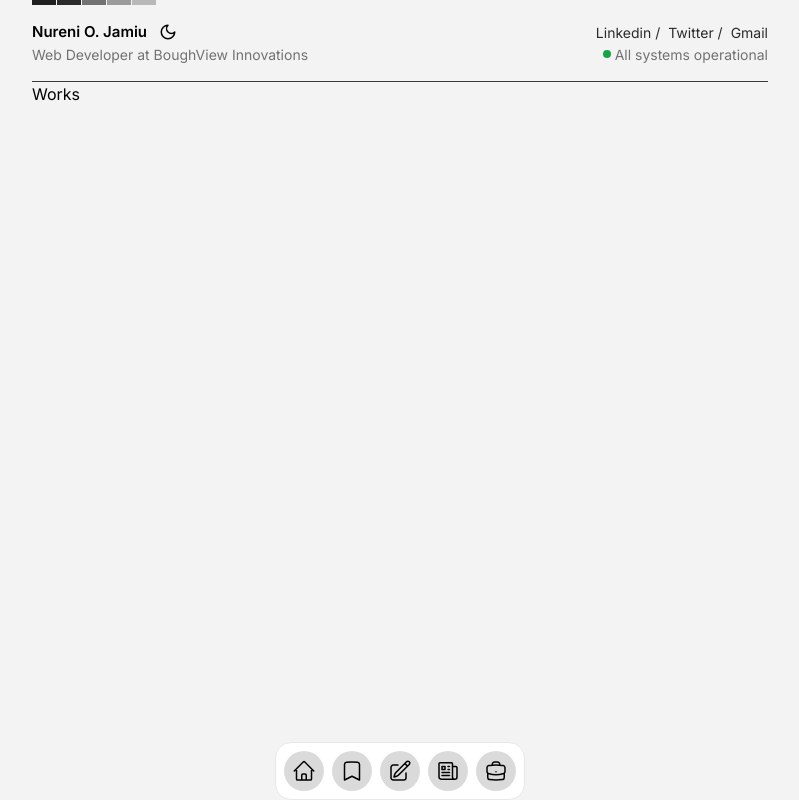
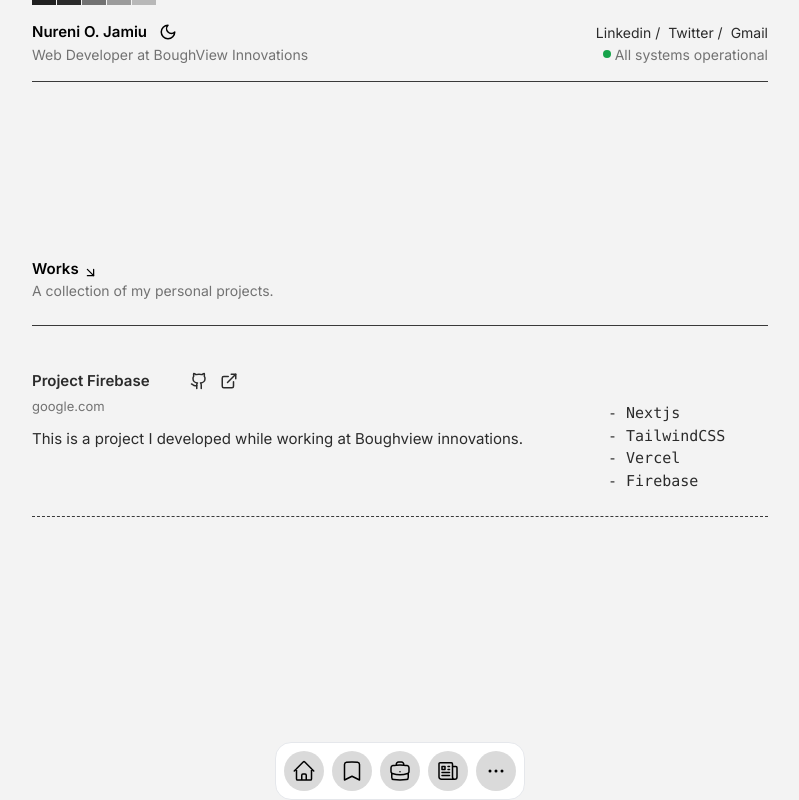
Before and after one commit to NureniJamiu/portfolio-v.3.0, a Next.js app: page /works in a window 1280 px wide. Shown: the whole page, without its empty margins (240-1039 px from the left). Built offline with nearby package versions, Linux system fonts and the light colour scheme.

Commit message:
massive updates

```diff
--- a/src/app/(admin)/_components/BookmarkForm.jsx
+++ b/src/app/(admin)/_components/BookmarkForm.jsx
@@ -7,7 +7,6 @@ import CustomMarkdown from './CustomMarkdown'
 const BookmarkForm = ({ initialData = {} }) => {
     const [body, setBody] = useState(initialData.body || '')
 
-    // Update hidden input when body changes
     useEffect(() => {
         const hiddenInput = document.getElementById('hidden-body')
         if (hiddenInput) {
--- a/src/app/(app)/works/page.jsx
+++ b/src/app/(app)/works/page.jsx
@@ -1,7 +1,54 @@
-import React from "react";
+import Divider from "@/components/custom/Divider";
+import MarkdownComponent from "@/components/custom/MarkdownComponent";
+import PageTitle from "@/components/custom/PageTitle";
+import { techStack } from "@/mockdata/mockData";
+import { ExternalLink, GithubIcon } from "lucide-react";
 
 const Page = () => {
-  return <div>Works</div>;
+  return <div>
+    <PageTitle
+        title="Works"
+        description="A collection of my personal projects."
+      />
+      <Project />
+  </div>;
 };
 
 export default Page;
+
+const Project = () => {
+    return (
+        <>
+            <div className="flex gap-4 text-[15px] py-5 text-[#2b2b2b] dark:text-[#dbdbdb]">
+                <div className="flex-1 flex flex-col gap-1">
+                    <div className="flex items-center font-semibold gap-10 ">
+                        <MarkdownComponent>
+                            Project Firebase
+                        </MarkdownComponent>
+                        <div className="flex items-center gap-3">
+                            <GithubIcon size={18}/>
+                            <ExternalLink size={18}/>
+                        </div>
+                    </div>
+                    <div className="text-[#727272] text-[13px]">
+                        <MarkdownComponent>
+                            google.com
+                        </MarkdownComponent>
+                    </div>
+                    <div className="mt-2">
+                        <MarkdownComponent>
+                            This is a project I developed while working at Boughview innovations.
+                        </MarkdownComponent>
+                    </div>
+                </div>
+
+                <div className="w-40 mt-8">
+                    <MarkdownComponent>
+                        {techStack}
+                    </MarkdownComponent>
+                </div>
+            </div>
+            <Divider type="border-dashed" />
+        </>
+    )
+}
--- a/src/components/custom/DockComponent.jsx
+++ b/src/components/custom/DockComponent.jsx
@@ -1,4 +1,3 @@
-import React from 'react'
 import { Dock, DockIcon } from '@/components/magicui/dock'
 import Link from 'next/link'
 
@@ -16,19 +15,19 @@ export function DockComponent() {
                         <Icons.bookmark className="h-6 w-6" />
                     </Link>
                 </DockIcon>
-                <DockIcon key="notes">
-                    <Link href="/notes">
-                        <Icons.note className="h-6 w-6" />
-                    </Link>
-                </DockIcon>
-                <DockIcon key="posts">
-                    <Link href="/posts">
-                        <Icons.post className="h-6 w-6" />
+                <DockIcon key="works">
+                    <Link href="/works">
+                        <Icons.work className="h-6 w-6" />
                     </Link>
                 </DockIcon>
                 <DockIcon key="resume">
                     <Link href="/resume">
                         <Icons.resume className="h-6 w-6" />
+                    </Link>
+                </DockIcon>
+                <DockIcon key="more">
+                    <Link href="/more">
+                        <Icons.more className="h-6 w-6" />
                     </Link>
                 </DockIcon>
             </Dock>
@@ -69,7 +68,7 @@ const Icons = {
             />
         </svg>
     ),
-    note: props => (
+    work: props => (
         <svg
             xmlns="http://www.w3.org/2000/svg"
             fill="none"
@@ -81,11 +80,11 @@ const Icons = {
             <path
                 strokeLinecap="round"
                 strokeLinejoin="round"
-                d="m16.862 4.487 1.687-1.688a1.875 1.875 0 1 1 2.652 2.652L10.582 16.07a4.5 4.5 0 0 1-1.897 1.13L6 18l.8-2.685a4.5 4.5 0 0 1 1.13-1.897l8.932-8.931Zm0 0L19.5 7.125M18 14v4.75A2.25 2.25 0 0 1 15.75 21H5.25A2.25 2.25 0 0 1 3 18.75V8.25A2.25 2.25 0 0 1 5.25 6H10"
+                d="M20.25 14.15v4.25c0 1.094-.787 2.036-1.872 2.18-2.087.277-4.216.42-6.378.42s-4.291-.143-6.378-.42c-1.085-.144-1.872-1.086-1.872-2.18v-4.25m16.5 0a2.18 2.18 0 0 0 .75-1.661V8.706c0-1.081-.768-2.015-1.837-2.175a48.114 48.114 0 0 0-3.413-.387m4.5 8.006c-.194.165-.42.295-.673.38A23.978 23.978 0 0 1 12 15.75c-2.648 0-5.195-.429-7.577-1.22a2.016 2.016 0 0 1-.673-.38m0 0A2.18 2.18 0 0 1 3 12.489V8.706c0-1.081.768-2.015 1.837-2.175a48.111 48.111 0 0 1 3.413-.387m7.5 0V5.25A2.25 2.25 0 0 0 13.5 3h-3a2.25 2.25 0 0 0-2.25 2.25v.894m7.5 0a48.667 48.667 0 0 0-7.5 0M12 12.75h.008v.008H12v-.008Z"
             />
         </svg>
     ),
-    post: props => (
+    resume: props => (
         <svg
             xmlns="http://www.w3.org/2000/svg"
             fill="none"
@@ -101,20 +100,11 @@ const Icons = {
             />
         </svg>
     ),
-    resume: props => (
-        <svg
-            xmlns="http://www.w3.org/2000/svg"
-            fill="none"
-            viewBox="0 0 24 24"
-            strokeWidth="1.5"
-            stroke="currentColor"
-            className="size-6"
-            {...props}>
-            <path
-                strokeLinecap="round"
-                strokeLinejoin="round"
-                d="M20.25 14.15v4.25c0 1.094-.787 2.036-1.872 2.18-2.087.277-4.216.42-6.378.42s-4.291-.143-6.378-.42c-1.085-.144-1.872-1.086-1.872-2.18v-4.25m16.5 0a2.18 2.18 0 0 0 .75-1.661V8.706c0-1.081-.768-2.015-1.837-2.175a48.114 48.114 0 0 0-3.413-.387m4.5 8.006c-.194.165-.42.295-.673.38A23.978 23.978 0 0 1 12 15.75c-2.648 0-5.195-.429-7.577-1.22a2.016 2.016 0 0 1-.673-.38m0 0A2.18 2.18 0 0 1 3 12.489V8.706c0-1.081.768-2.015 1.837-2.175a48.111 48.111 0 0 1 3.413-.387m7.5 0V5.25A2.25 2.25 0 0 0 13.5 3h-3a2.25 2.25 0 0 0-2.25 2.25v.894m7.5 0a48.667 48.667 0 0 0-7.5 0M12 12.75h.008v.008H12v-.008Z"
-            />
+    more: props => (
+        <svg xmlns="http://www.w3.org/2000/svg" fill="none" viewBox="0 0 24 24" stroke-width="1.5" stroke="currentColor" class="size-6">
+            <path stroke-linecap="round" stroke-linejoin="round" d="M6.75 12a.75.75 0 1 1-1.5 0 .75.75 0 0 1 1.5 0ZM12.75 12a.75.75 0 1 1-1.5 0 .75.75 0 0 1 1.5 0ZM18.75 12a.75.75 0 1 1-1.5 0 .75.75 0 0 1 1.5 0Z" />
         </svg>
+
     ),
+
 }
--- a/src/components/custom/MarkdownComponent.jsx
+++ b/src/components/custom/MarkdownComponent.jsx
@@ -1,4 +1,3 @@
-import React from "react";
 import Markdown from "react-markdown";
 import rehypeRaw from "rehype-raw";
 import remarkGfm from "remark-gfm";
@@ -32,7 +31,7 @@ const MarkdownComponent = ({ children }) => {
           },
           li(props) {
             const { node, ...rest } = props;
-            return <li {...rest} className="list-disc list-inside" />;
+            return <li {...rest} className="list-[square]" />;
           },
         }}
       >
--- a/src/components/magicui/dock.jsx
+++ b/src/components/magicui/dock.jsx
@@ -87,7 +87,7 @@ const DockIcon = ({
             ref={ref}
             style={{ width }}
             className={cn(
-                'flex aspect-square cursor-pointer items-center justify-center rounded-full bg-neutral-400/40',
+                'flex aspect-square cursor-pointer items-center justify-center rounded-full bg-neutral-400/40 hover:bg-black hover:text-white transition-all ease-in dark:hover:bg-white dark:hover:text-black',
                 className,
             )}
             {...props}>
--- a/src/mockdata/mockData.js
+++ b/src/mockdata/mockData.js
@@ -194,6 +194,13 @@ export const designResources = `
 `
 export const bookmarksTableHeader = ['title', 'body', 'url', 'actions']
 
+export const techStack = `
+    - Nextjs
+    - TailwindCSS
+    - Vercel
+    - Firebase
+`
+
 export const projectsTableHeader = [
     'image',
     'name',
--- a/tailwind.config.js
+++ b/tailwind.config.js
@@ -17,6 +17,13 @@ module.exports = {
         "2xl": "1400px",
       },
     },
+    listStyleType: {
+        none: 'none',
+        disc: 'disc',
+        decimal: 'decimal',
+        square: 'square',
+        roman: 'upper-roman',
+      },
     extend: {
       colors: {
         border: "hsl(var(--border))",
```
Also changed, not shown: src/app/(app)/more/page.jsx (renamed from src/app/(app)/posts/page.jsx).
